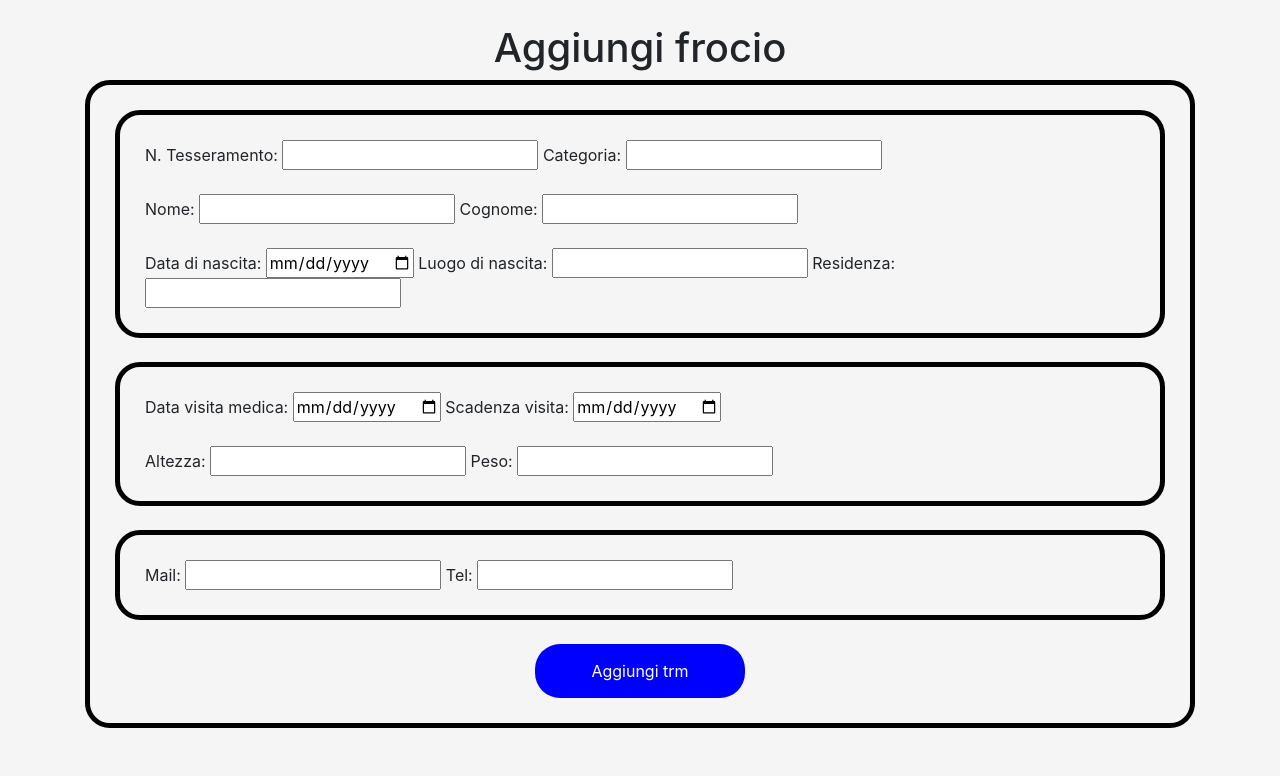
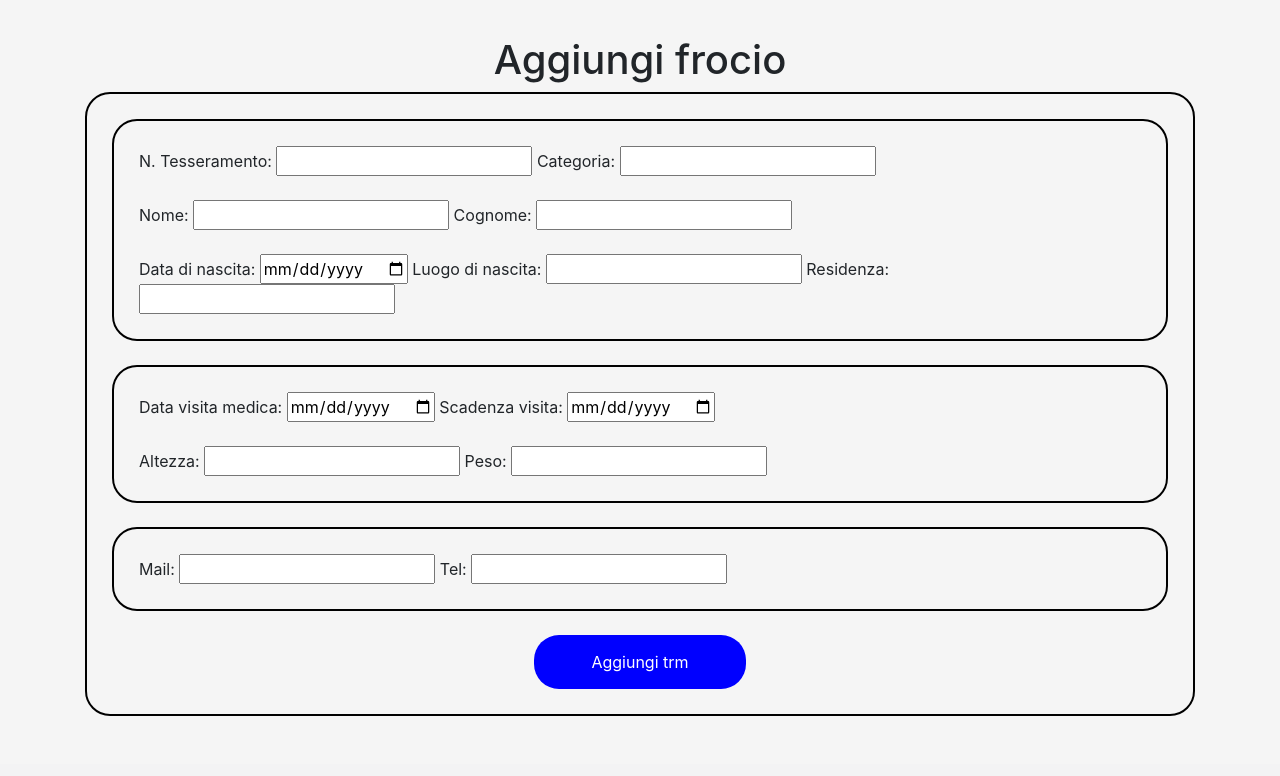
Before and after one commit to dago357/STS_Manager, a PHP site: page /page/insert.php in a window 1280 px wide. Shown: the part 56-832 px from the top of the page. After the commit the page ends 772 px from the top, so only its background shows below. Run offline with PHP 8.4, Linux system fonts and the light colour scheme; the visitor is signed in with stand-in values (Sample User, id 1).

Commit message:
Add files via upload
Aggiunto css per stile della pagina add_usr

```diff
--- a/KTM/css/usr_add.css
+++ b/KTM/css/usr_add.css
@@ -27,6 +27,6 @@ body {
   padding: 25px;
   margin: auto;
   align-items: left;
- border: 5px solid black;
+ border: 2px solid black;
 border-radius: 25px;
  }
```
